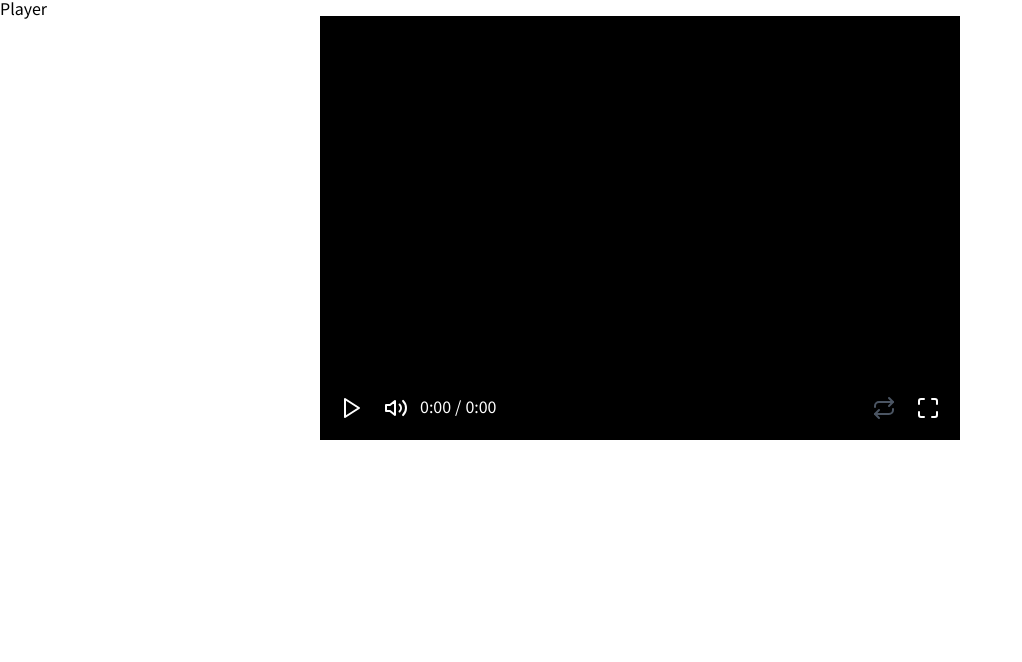
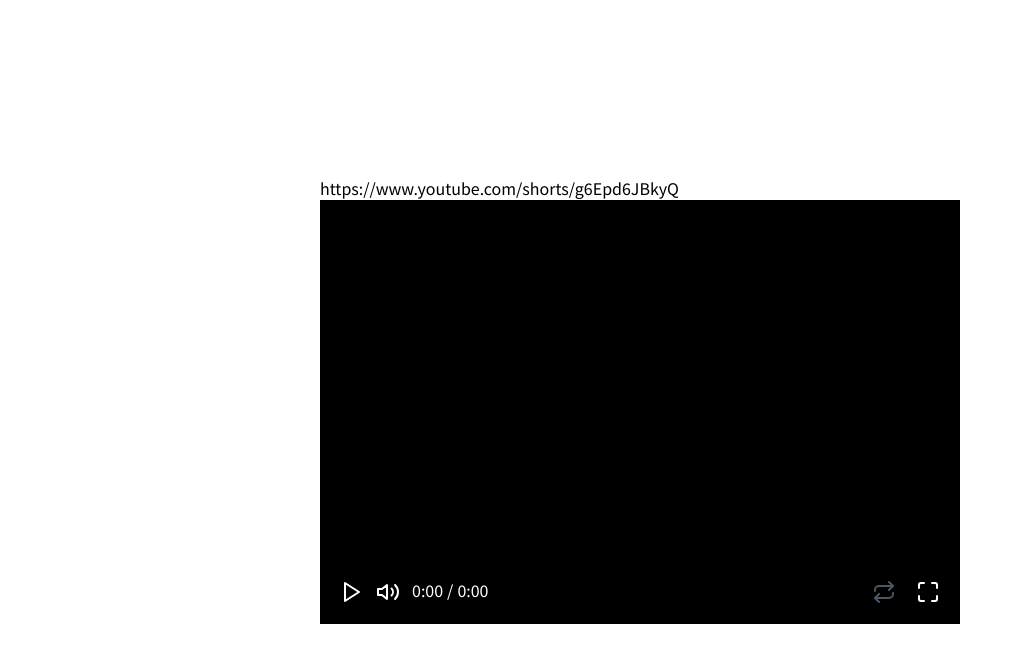
Before and after one commit to sizplay/chart-test, a Next.js app: page /player in a window 1280 px wide. Shown: the top 662 px of the page, without its empty margins (0-1022 px from the left). Built offline with nearby package versions, Linux system fonts and the light colour scheme.

Commit message:
버그 수정 및 플레이어 url 수정 input 추가

```diff
--- a/src/components/ConversionRechartComponent.tsx
+++ b/src/components/ConversionRechartComponent.tsx
@@ -227,7 +227,7 @@ const ConversionRechartComponent = () => {
                           fontSize="0.6em"
                           fill="#666"
                           transform=""
-                          className="cursor-pointer transition-opacity-text"
+                          className="transition-opacity-text cursor-pointer"
                         >
                           {data.event.name}
                         </text>
@@ -239,7 +239,7 @@ const ConversionRechartComponent = () => {
                               y={(index + 1) * 11 + 548}
                               fontSize="0.6em"
                               fill="#666"
-                              className="cursor-pointer transition-opacity-text"
+                              className="transition-opacity-text cursor-pointer"
                             >
                               {time}
                             </text>
@@ -252,7 +252,7 @@ const ConversionRechartComponent = () => {
                         y="548"
                         fontSize="0.6em"
                         fill="#666"
-                        className="cursor-pointer transition-opacity-text"
+                        className="transition-opacity-text cursor-pointer"
                       >
                         {data.event.name}
                       </text>
--- a/src/components/PlausibleComponent.tsx
+++ b/src/components/PlausibleComponent.tsx
@@ -30,7 +30,7 @@ const PlausibleComponent = () => {
   };
 
   return (
-    <main className="w-screen h-screen pt-5 m-auto max-w-7xl">
+    <main className="m-auto h-screen w-screen max-w-7xl pt-5">
       <div className="flex items-center justify-between px-5">
         <div className="flex items-center">
           <BarChart3 size={30} className="text-gray-400" />
@@ -38,7 +38,7 @@ const PlausibleComponent = () => {
         </div>
         <div className="flex items-center">
           <p className="mr-2 text-sm text-gray-400">2021년 9월 1일 ~ 2021년 9월 7일</p>
-          <div className="flex items-center justify-center h-10 bg-white rounded-lg shadow-md w-28">
+          <div className="flex h-10 w-28 items-center justify-center rounded-lg bg-white shadow-md">
             <p className="text-sm text-gray-400">마지막 7일</p>
           </div>
         </div>
@@ -55,7 +55,7 @@ const PlausibleComponent = () => {
         <div className="w-2/4 ">
           <VerticalBarRecharts />
         </div>
-        <div className="w-2/4 ml-5 bg-gray-100">
+        <div className="ml-5 w-2/4 bg-gray-100">
           <VerticalBarComponent data={topSources} />
         </div>
       </div>
--- a/src/components/plausible/IndicatedInformation.tsx
+++ b/src/components/plausible/IndicatedInformation.tsx
@@ -10,7 +10,7 @@ interface IndicatedInformationProps {
 const IndicatedInformation = ({ selections, handleSelections }: IndicatedInformationProps) => {
   return (
     <section className="block w-full">
-      <article className="grid grid-cols-6 gap-3 mx-2">
+      <article className="mx-2 grid grid-cols-6 gap-3">
         {indicatedData.map((data) => {
           return (
             <IndicatedBox
--- a/src/components/player/index.tsx
+++ b/src/components/player/index.tsx
@@ -7,9 +7,13 @@ import screenfull from 'screenfull';
 import { Slider } from 'antd';
 import { timeFormat } from './utils';
 
+interface PlayerComponentProps {
+  url: string;
+}
+
 const VideoPlayer = dynamic(() => import('./VideoPlayer'), { ssr: false });
 
-const PlayerComponent = () => {
+const PlayerComponent = ({ url }: PlayerComponentProps) => {
   const fullScreenRef = useRef(null);
   const playerRef = useRef<ReactPlayer>(null);
 
@@ -17,8 +21,8 @@ const PlayerComponent = () => {
   const [isRepeat, setIsRepeat] = useState(false);
   const [volumes, setVolumes] = useState<number>(50);
   const [played, setPlayed] = useState<number>(0);
+  const [seeking, setSeeking] = useState(false);
   const [seekTime, setSeekTime] = useState('0:00');
-  const [seeking, setSeeking] = useState(false);
   const [showVolumeSlider, setShowVolumeSlider] = useState(false);
   const [isEnded, setIsEnded] = useState(false);
 
@@ -127,7 +131,7 @@ const PlayerComponent = () => {
           volumes={volumes}
           isPlaying={isPlaying}
           // url="https://www.youtube.com/watch?v=NNS5Piu-EII"
-          url="https://www.youtube.com/shorts/g6Epd6JBkyQ"
+          url={url}
           playerRef={playerRef}
           onProgress={(e) => onProgress(e)}
           isRepeat={isRepeat}
@@ -169,10 +173,10 @@ const PlayerComponent = () => {
             <Play onClick={handlePlaying} className="cursor-pointer text-white hover:text-gray-400" />
           )}
           {volumes === 0 ? (
-            <VolumeX onClick={() => handleMuting(1)} className="ml-5 cursor-pointer text-white hover:text-gray-400" />
+            <VolumeX onClick={() => handleMuting(1)} className="ml-3 cursor-pointer text-white hover:text-gray-400" />
           ) : (
             <div
-              className="ml-5 flex items-center gap-2"
+              className="ml-3 flex items-center gap-2"
               onMouseEnter={() => setShowVolumeSlider(true)}
               onMouseLeave={() => setShowVolumeSlider(false)}
             >
--- a/src/pages/player.tsx
+++ b/src/pages/player.tsx
@@ -1,13 +1,22 @@
 import PlayerComponent from '@/components/player';
+import { Input } from 'antd';
+import { useState } from 'react';
 
 const Player: React.FC = () => {
+  const [url, setUrl] = useState<string>('https://www.youtube.com/shorts/g6Epd6JBkyQ');
+
+  const handleChange = (e: React.ChangeEvent<HTMLInputElement>) => {
+    setUrl(e.target.value);
+  };
+
   return (
-    <div>
-      <h1>Player</h1>
-      <div className="flex items-center justify-center">
-        <div className="w-1/2 h-auto">
-          <PlayerComponent />
+    <div className="flex h-screen items-center justify-center">
+      <div className="h-auto w-1/2">
+        <div className="flex items-center">
+          <Input type="text" id="url-input" onChange={handleChange} className="w-full" value={url} />
         </div>
+
+        <PlayerComponent url={url} />
       </div>
     </div>
   );
--- a/src/pages/verticalBarRecharts.tsx
+++ b/src/pages/verticalBarRecharts.tsx
@@ -3,7 +3,7 @@
 import { Bar, BarChart, XAxis, YAxis, ResponsiveContainer, LabelList } from 'recharts';
 import { useEffect, useState } from 'react';
 import Link from 'next/link';
-import { devicesData, osData, sizeData } from '@/components/data';
+import { devicesData } from '@/components/data';
 import useIsCSR from '@/components/hooks/useIsCSR';
 import { color } from '@/components/color';
 
```
